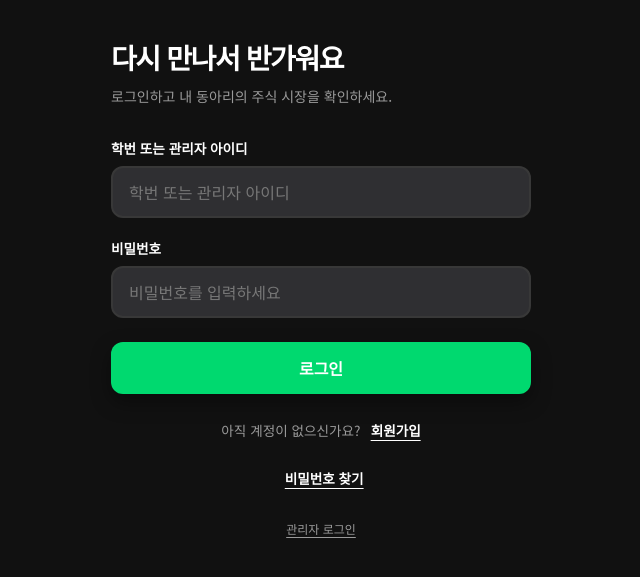
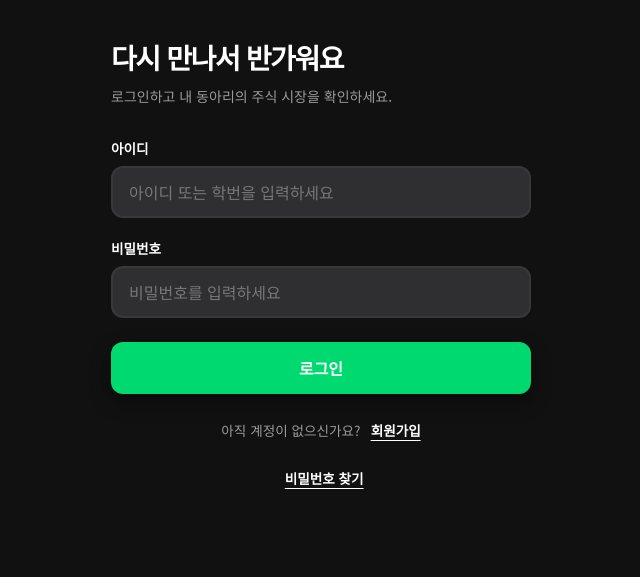
Before and after one commit to jeongbin-0509/StockKolon26, a Flask app: page /auth/login in a window 1280 px wide. Shown: the part 176-753 px from the top of the page, without its empty margins (319-959 px from the left). Run offline with Flask 3, Linux system fonts and the light colour scheme; parts of the project's set-up code (start-up, migrations or seed data) failed here and were passed over.

Commit message:
일반 화면에서 관리자 로그인 안내 제거

```diff
--- a/app/routes/admin.py
+++ b/app/routes/admin.py
@@ -99,6 +99,8 @@ admin.register_error_handler(DatabaseError, database_error)
 def login():
     if g.admin:
         return redirect(url_for('admin.dashboard'))
+    if request.method == 'GET':
+        return redirect(url_for('auth.login'))
     error = None
     if request.method == 'POST':
         try:
@@ -111,7 +113,9 @@ def login():
             error = '아이디 또는 비밀번호가 올바르지 않습니다.'
         except ValueError as exc:
             error = str(exc)
-    return render_template('admin/login.html', error=error), 401 if error else 200
+    if error:
+        flash(error)
+    return redirect(url_for('auth.login'))
 
 
 @admin.route('/logout', methods=['POST'])
--- a/app/static/css/auth.css
+++ b/app/static/css/auth.css
@@ -18,13 +18,11 @@
 .auth-page [hidden] { display: none !important; }
 .auth-form button { min-height: 52px; border-radius: 12px; padding: .75rem 1rem; font: inherit; font-size: 1rem; font-weight: 700; cursor: pointer; transition: opacity .15s; }
 .auth-form button:hover { opacity: .9; }
-.auth-form button:focus-visible, .auth-footer a:focus-visible, .admin-entry a:focus-visible { outline: 2px solid var(--color-brand-mint); outline-offset: 4px; }
+.auth-form button:focus-visible, .auth-footer a:focus-visible { outline: 2px solid var(--color-brand-mint); outline-offset: 4px; }
 .auth-form button:disabled { opacity: .55; cursor: wait; }
 .auth-form .primary-button { margin-top: .25rem; border: none; background: #00d96f; color: white; width: 100%; box-shadow: 0 8px 20px rgba(0,0,0,.40); }
 .auth-footer { margin-top: 1.5rem; text-align: center; color: #9a9a9a; font-size: .85rem; line-height: 1.8; }
 .auth-footer a { color: white; text-decoration: underline; text-underline-offset: 4px; margin-left: .4rem; font-weight: 600; }
-.admin-entry { text-align: center; margin-top: 1.5rem; }
-.admin-entry a { font-size: .75rem; color: #9a9a9a; text-underline-offset: 3px; }
 .form-section { border: 0; padding: 0; min-width: 0; display: grid; gap: 1.1rem; }
 .form-section + .form-section { border-top: 1px solid #333; padding-top: 1.1rem; }
 .form-section h2 { margin: 0; font-size: .9rem; font-weight: 700; color: white; }
--- a/app/static/js/login.js
+++ b/app/static/js/login.js
@@ -2,7 +2,7 @@ const form = document.getElementById('login_form');
 AuthForm.bind(form, {
     usernum(value) {
         return /^(?:[0-9]{5}|[a-zA-Z0-9][a-zA-Z0-9_.-]{2,31})$/.test(value.trim())
-            ? '' : '학번 5자리 또는 관리자 아이디를 입력해주세요.';
+            ? '' : '아이디 또는 학번을 확인해주세요.';
     },
     password: AuthForm.password
 });
--- a/app/templates/auth/login.html
+++ b/app/templates/auth/login.html
@@ -6,9 +6,9 @@
 <form method="post" action="{{ url_for('auth.login') }}" id="login_form" class="auth-form">
     <input type="hidden" name="csrf_token" value="{{ csrf_token() }}">
     <div class="form-field">
-        <label for="usernum">학번 또는 관리자 아이디</label>
-        <input type="text" name="usernum" id="usernum" placeholder="학번 또는 관리자 아이디" required maxlength="32" autocomplete="username" aria-describedby="usernum_errormsg">
-        <p class="field-error" id="usernum_errormsg" hidden>학번 또는 관리자 아이디를 입력해주세요.</p>
+        <label for="usernum">아이디</label>
+        <input type="text" name="usernum" id="usernum" placeholder="아이디 또는 학번을 입력하세요" required maxlength="32" autocomplete="username" aria-describedby="usernum_errormsg">
+        <p class="field-error" id="usernum_errormsg" hidden>아이디 또는 학번을 확인해주세요.</p>
     </div>
     <div class="form-field">
         <label for="password">비밀번호</label>
@@ -21,6 +21,5 @@
 {% block footer %}
 <p class="auth-footer">아직 계정이 없으신가요? <a href="{{ url_for('auth.signup') }}" id="moveto_signup_btn">회원가입</a></p>
 <p class="auth-footer"><a href="{{ url_for('auth.forgot_password') }}">비밀번호 찾기</a></p>
-<p class="admin-entry"><a href="{{ url_for('admin.login') }}">관리자 로그인</a></p>
 {% endblock %}
 {% block scripts %}<script src="{{ url_for('static', filename='js/login.js') }}"></script>{% endblock %}
```
Also changed, not shown: app/templates/admin/login.html (deleted, +0 -16 lines), tests/test_admin.py (+7 -1 lines).
